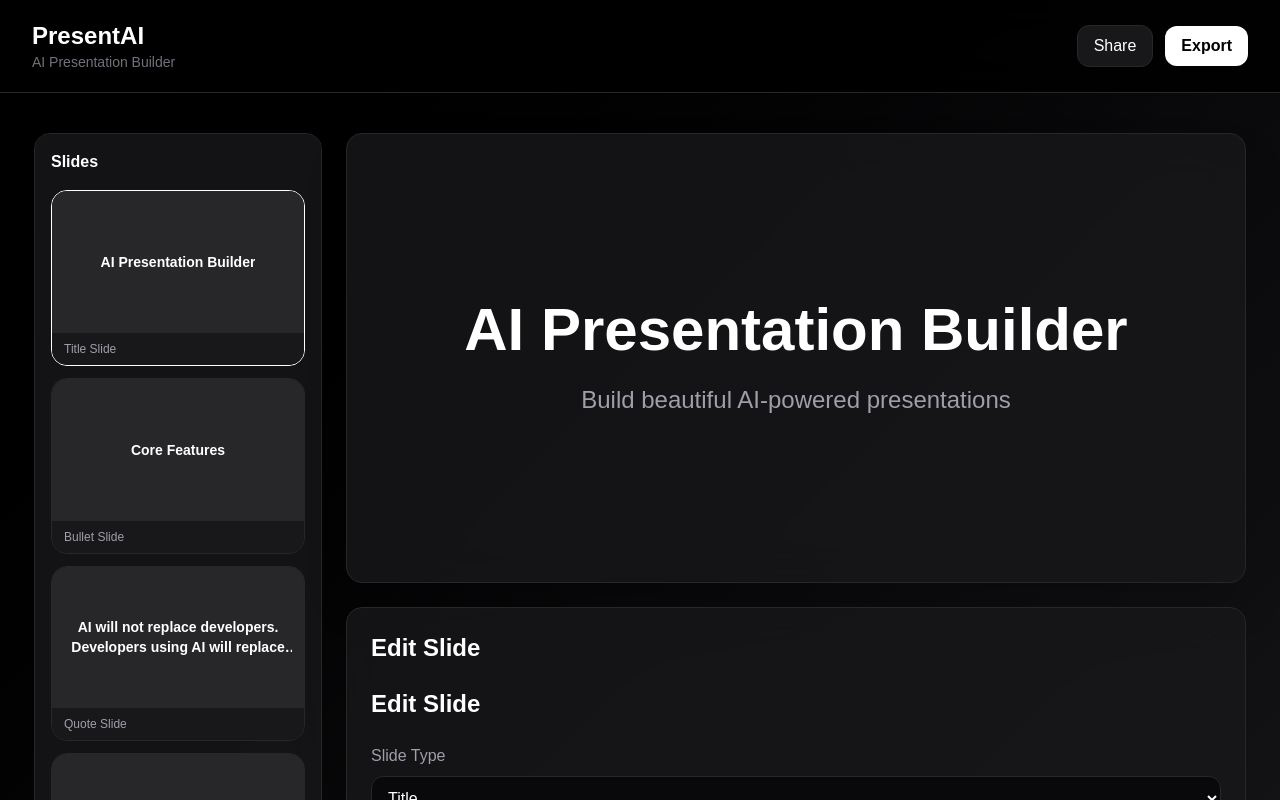
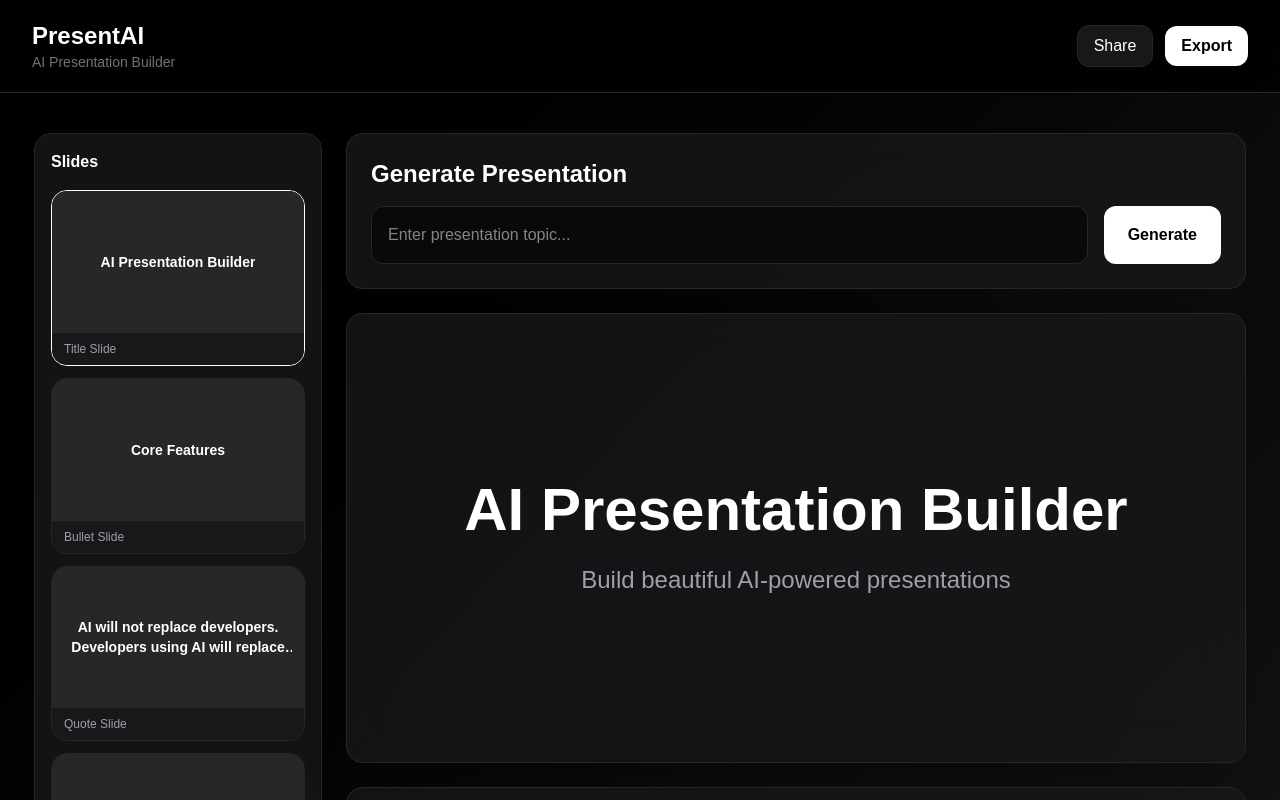
Before and after one commit to bhandari-nikita/ai-presentation-builder, a Next.js app: page / in a window 1280 px wide. Shown: the top 800 px of the page. Built offline with nearby package versions, Linux system fonts and the light colour scheme.

Commit message:
Implement AI-powered presentation generation flow

```diff
--- a/components/Presentation.tsx
+++ b/components/Presentation.tsx
@@ -70,6 +70,10 @@ export default function Presentation() {
   }, [slides]);
 
   const slide: any = slides[currentSlide];
+  const [isGenerating, setIsGenerating] =
+    useState(false);
+
+  const [prompt, setPrompt] = useState("");
 
   if (!slide) return null;
 
@@ -167,6 +171,67 @@ export default function Presentation() {
     setSlides(updatedSlides);
   }
 
+async function generatePresentation() {
+
+  if (!prompt.trim()) return;
+
+  setIsGenerating(true);
+
+  try {
+
+    await new Promise((resolve) =>
+      setTimeout(resolve, 1500)
+    );
+
+    const generatedSlides = [
+
+      {
+        id: Date.now(),
+        type: "title",
+        title: prompt,
+        subtitle: "AI-generated presentation",
+      },
+
+      {
+        id: Date.now() + 1,
+        type: "bullet",
+        title: "Key Concepts",
+        bullets: [
+          "Introduction",
+          "Core Ideas",
+          "Applications",
+          "Future Impact",
+        ],
+      },
+
+      {
+        id: Date.now() + 2,
+        type: "quote",
+        quote:
+          "Artificial intelligence is the new electricity.",
+        author: "Andrew Ng",
+      },
+
+      {
+        id: Date.now() + 3,
+        type: "image",
+        title: "Visual Overview",
+        image:
+          "https://images.unsplash.com/photo-1677442136019-21780ecad995",
+      },
+
+    ];
+
+    setSlides(generatedSlides);
+
+    setCurrentSlide(0);
+
+  } finally {
+
+    setIsGenerating(false);
+  }
+}
+
   function renderSlide() {
 
     switch (slide.type) {
@@ -223,6 +288,39 @@ export default function Presentation() {
       {/* Main Content */}
       <div className="flex flex-col items-center gap-6">
 
+        <div className="w-[900px] bg-zinc-900/80 backdrop-blur-xl border border-zinc-800 rounded-2xl p-6">
+
+          <h2 className="text-white text-2xl font-bold mb-4">
+            Generate Presentation
+          </h2>
+
+          <div className="flex gap-4">
+
+            <input
+              type="text"
+              placeholder="Enter presentation topic..."
+              value={prompt}
+              onChange={(e) =>
+                setPrompt(e.target.value)
+              }
+              className="flex-1 bg-zinc-950 border border-zinc-800 focus:border-zinc-600 transition text-white p-4 rounded-xl outline-none"
+            />
+
+            <button
+              disabled={isGenerating}
+              onClick={generatePresentation}
+              className={`px-6 rounded-xl font-semibold transition ${isGenerating
+                  ? "bg-zinc-700 text-zinc-400 cursor-not-allowed"
+                  : "bg-white text-black hover:bg-zinc-200"
+                }`}
+            >
+              {isGenerating ? "Generating..." : "Generate"}
+            </button>
+
+          </div>
+
+        </div>
+
         {/* Presentation Preview */}
         <div className="w-[900px] h-[450px] bg-zinc-900/80 backdrop-blur-xl border border-zinc-800 rounded-2xl shadow-2xl overflow-hidden transition-all duration-300 ease-in-out">
           {renderSlide()}
```
